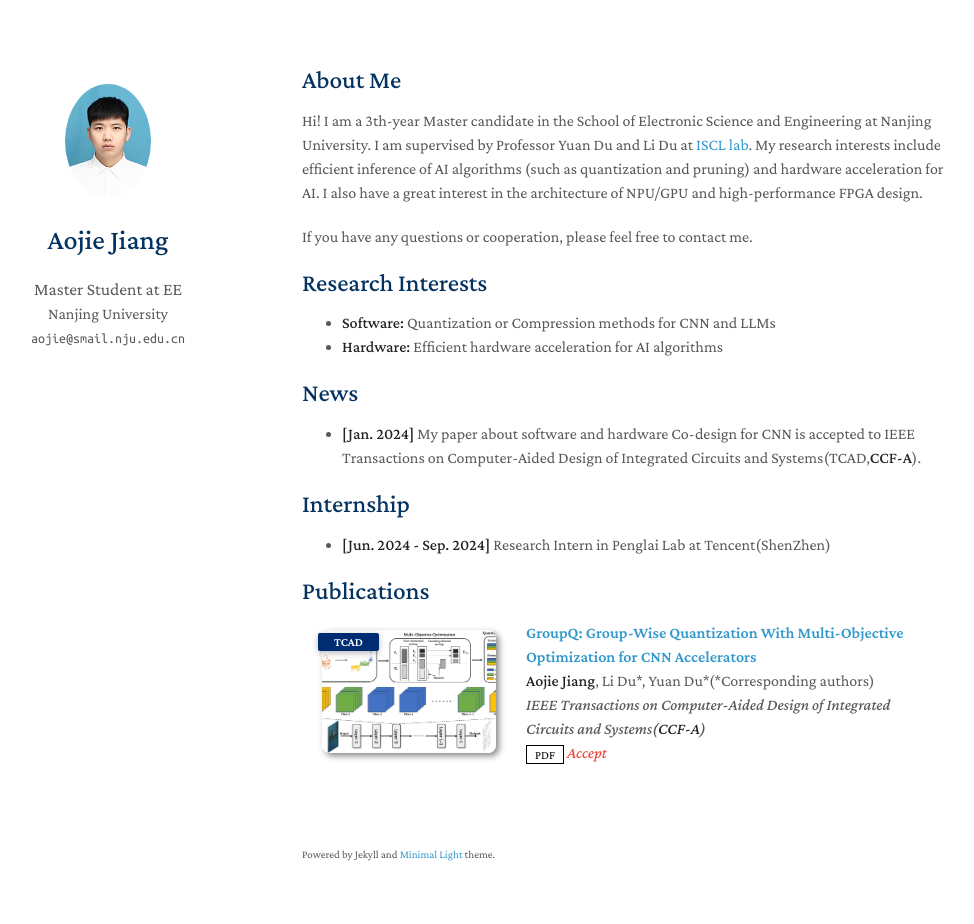
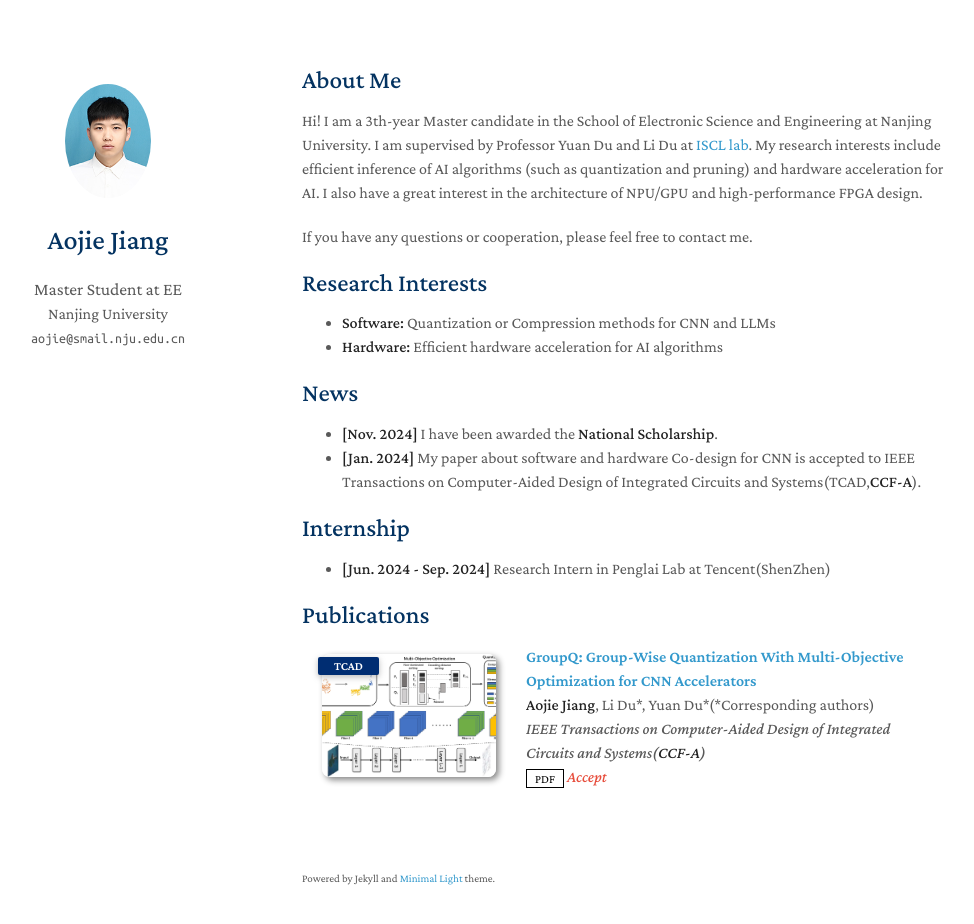
Before and after one commit to jiangaojie/jiangaojie.github.io, a Jekyll site: the page built from index.md, in a window 1280 px wide and 959 px high. Shown: the top 924 px of the window, without its empty margins (168-1142 px from the left). Built offline with Jekyll 4.4.1, drawn with Linux system fonts in a browser that asks for light colours; a style sheet for code colours, icons or effects is not loaded; our own code applies the rules of GitHub Pages for plain Markdown files.

Commit message:
update
21

```diff
--- a/index.md
+++ b/index.md
@@ -15,6 +15,7 @@ If you have any questions or cooperation, please feel free to contact me.
 
 ## News
 
+- **[Nov. 2024]** I have been awarded the <strong>National Scholarship</strong>.
 - **[Jan. 2024]** My paper about software and hardware Co-design for CNN is accepted to IEEE Transactions on Computer-Aided Design of Integrated Circuits and Systems(TCAD,<strong>CCF-A</strong>).
 
 ## Internship
```
